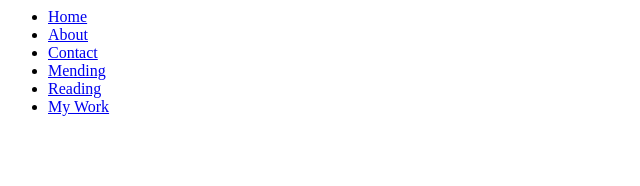
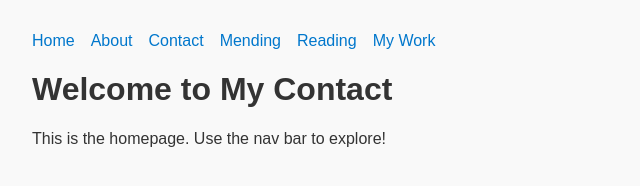
Before and after one commit to pcolehrell/EFWA.Website, a plain HTML site: page contact.html in a window 1280 px wide. Shown: the whole page, without its empty margins (0-640 px from the left). Drawn offline with Linux system fonts and the light colour scheme.

Commit message:
Update contact.html

```diff
--- a/contact.html
+++ b/contact.html
@@ -1,6 +1,16 @@
+<!DOCTYPE html>
+<html lang="en">
+<head>
+  <meta charset="UTF-8" />
+  <meta name="viewport" content="width=device-width, initial-scale=1.0" />
+  <meta name="robots" content="noindex, nofollow" />
+  <title>Home</title>
+  <link rel="stylesheet" href="style.css" />
+</head>
+<body>
   <nav>
     <ul>
-    <li><a href="index.html">Home</a></li>
+      <li><a href="home.html">Home</a></li>
       <li><a href="about.html">About</a></li>
       <li><a href="contact.html">Contact</a></li>
       <li><a href="mending.html">Mending</a></li>
@@ -8,3 +18,8 @@
       <li><a href="work.html">My Work</a></li>
     </ul>
   </nav>
+
+  <h1>Welcome to My Contact</h1>
+  <p>This is the homepage. Use the nav bar to explore!</p>
+</body>
+</html>
```
Lines whose indentation alone changed are shown as unchanged.
